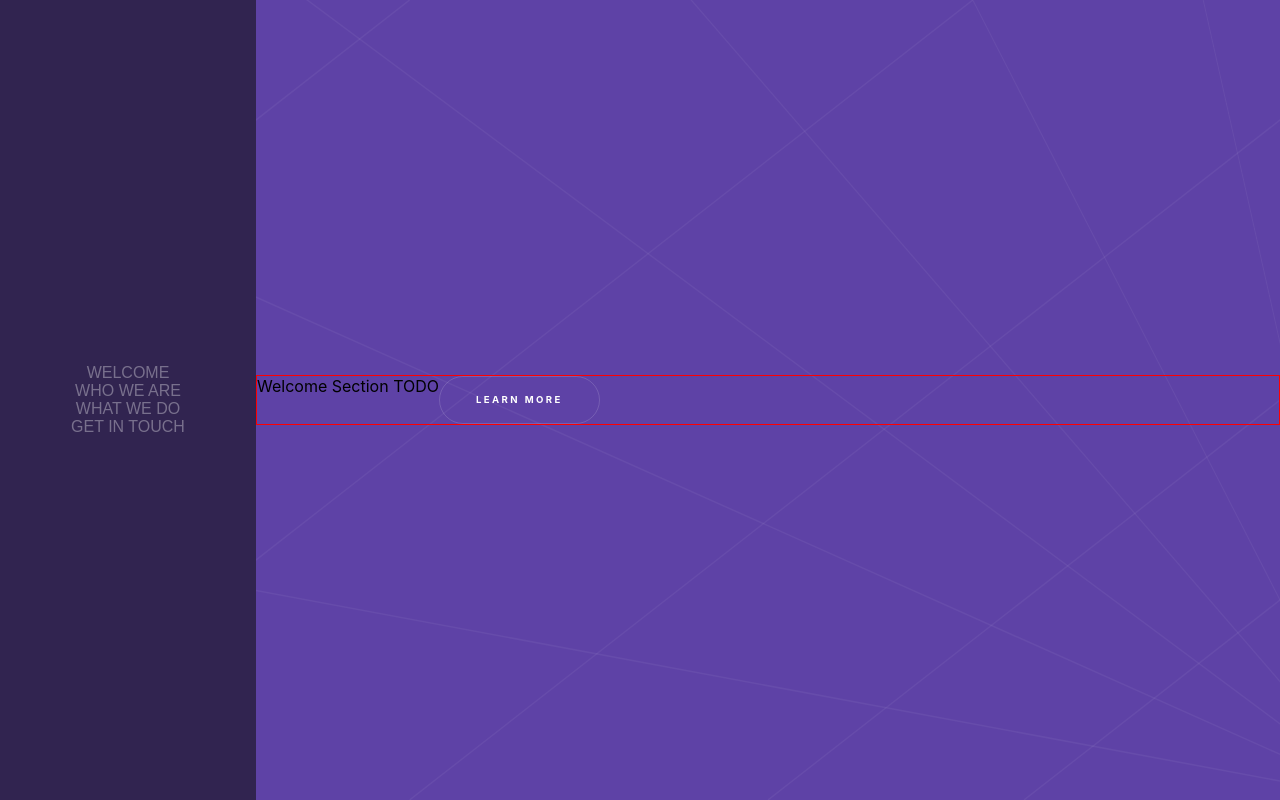
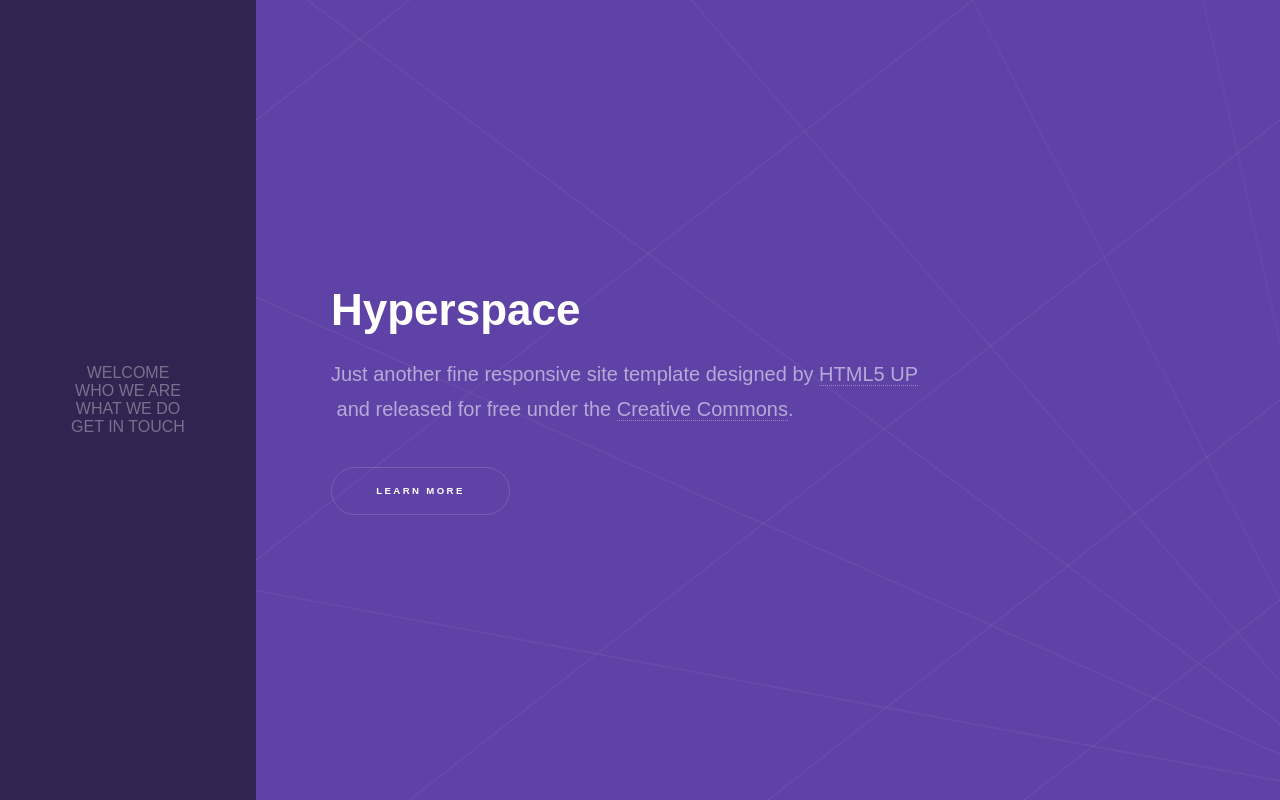
Before and after one commit to stephenc222/react-hyperspace-mockup, a React (Create React App) app: page / in a window 1280 px wide. Built offline with nearby package versions, Linux system fonts and the light colour scheme.

Commit message:
cleanup, implements Welcome Section

```diff
--- a/src/App.js
+++ b/src/App.js
@@ -1,9 +1,7 @@
 import React from 'react';
 import {
   BrowserRouter as Router,
-  Switch,
   Route,
-  Link
 } from "react-router-dom";
 import HomePage from './HomePage/HomePage'
 import GenericPage from './GenericPage/GenericPage'
--- a/src/HomePage/Content/WelcomeSection.css
+++ b/src/HomePage/Content/WelcomeSection.css
@@ -1,6 +1,21 @@
 .welcome-section-container {
+  color: white;
   display: flex;
-  border: 1px solid red;
+  flex-direction: column;
   width: 100%;
   flex-grow: 1;
+  padding: 75px;
+  font-family: Arial, Helvetica, sans-serif;
 }
+
+.welcome-section-container h1 {
+  font-size: 2.75em;
+  font-weight: bold;
+  margin: 0 0 0.5em 0;
+}
+.welcome-section-container p {
+  color: rgba(255, 255, 255, 0.55);
+  font-size: 1.25em;
+  line-height: 1.75;
+  margin: 0 0 2em 0;
+}
--- a/src/HomePage/Content/WelcomeSection.js
+++ b/src/HomePage/Content/WelcomeSection.js
@@ -2,11 +2,23 @@
 import Button from '../../Button'
 import './WelcomeSection.css'
 
+const DottedLink = ({ text, href }) =>
+  <span
+    style={{ borderBottom: 'dotted 1px rgba(255, 255, 255, 0.35)' }}
+    onClick={() => window.open(href, '_blank')}
+  >
+    {text}
+  </span>
+
 const WelcomeSection = () => {
   return (
     <div className='welcome-section-container'>
-      Welcome Section TODO
       <div>
+        <h1>Hyperspace</h1>
+        <p>
+          Just another fine responsive site template designed by <DottedLink text='HTML5 UP' href={'http://html5up.net/'} /><br />
+          &nbsp;and released for free under the <DottedLink text='Creative Commons' href={'http://html5up.net/license'} />.
+        </p>
       </div>
       <div>
         <Button label='Learn More' />
--- a/src/HomePage/Content/WhatWeDoSection.js
+++ b/src/HomePage/Content/WhatWeDoSection.js
@@ -18,16 +18,18 @@
   const { icon, headerLabel, bodyText } = props
   return (
     <div className='what-we-do-list-item' style={{ borderTop: '1px solid rgba(255, 255, 255, 0.15)', width: '100%' }}>
-      <div style={{ display: 'flex', alignItems: 'center' }}>
+      <div style={{ display: 'flex', alignItems: 'center', padding: 20 }}>
         <div
+          // FIXME: revisit for tablet
           style={{
-            minWidth: '20px',
             borderRadius: '50%',
             fontSize: 20,
             backgroundColor: 'white',
             display: 'flex',
             alignSelf: 'flex-start',
-            padding: 5
+            padding: 5,
+            marginTop: 10,
+            marginRight: 20
           }}>
           <div style={{ color: '#b74e91' }}>
             <FontAwesomeIcon icon={`${icon}`} />
```
